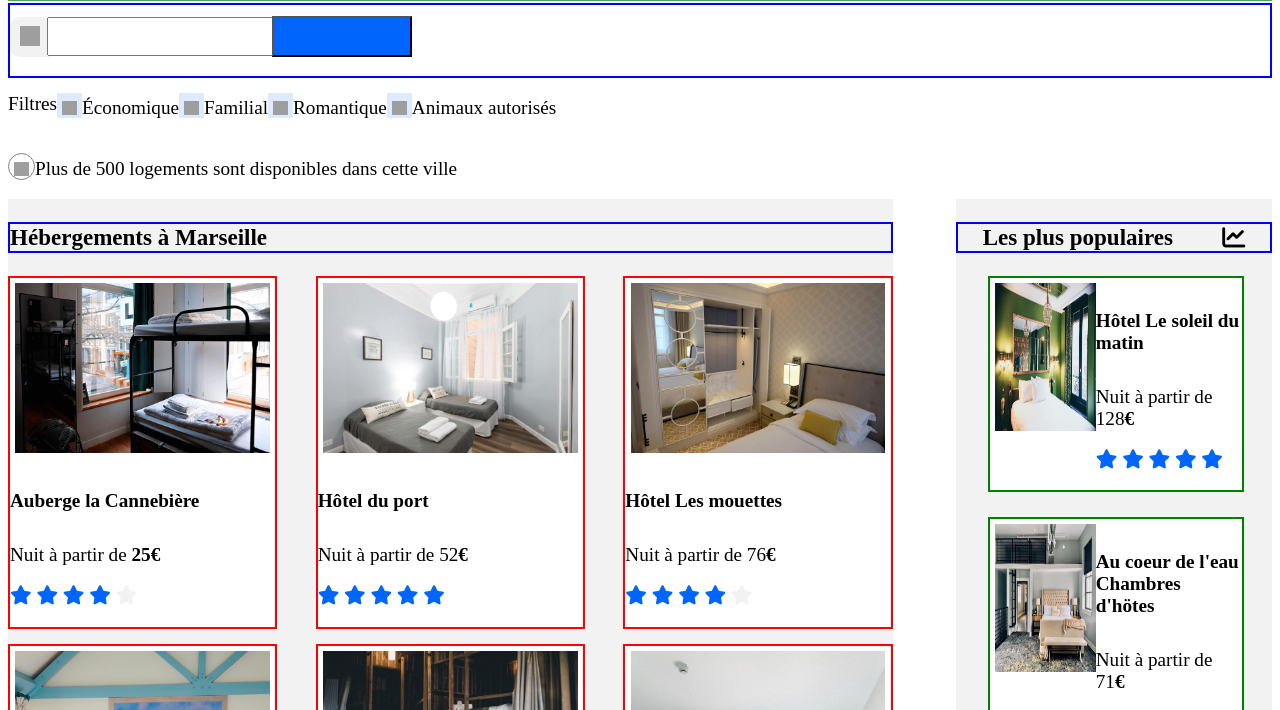
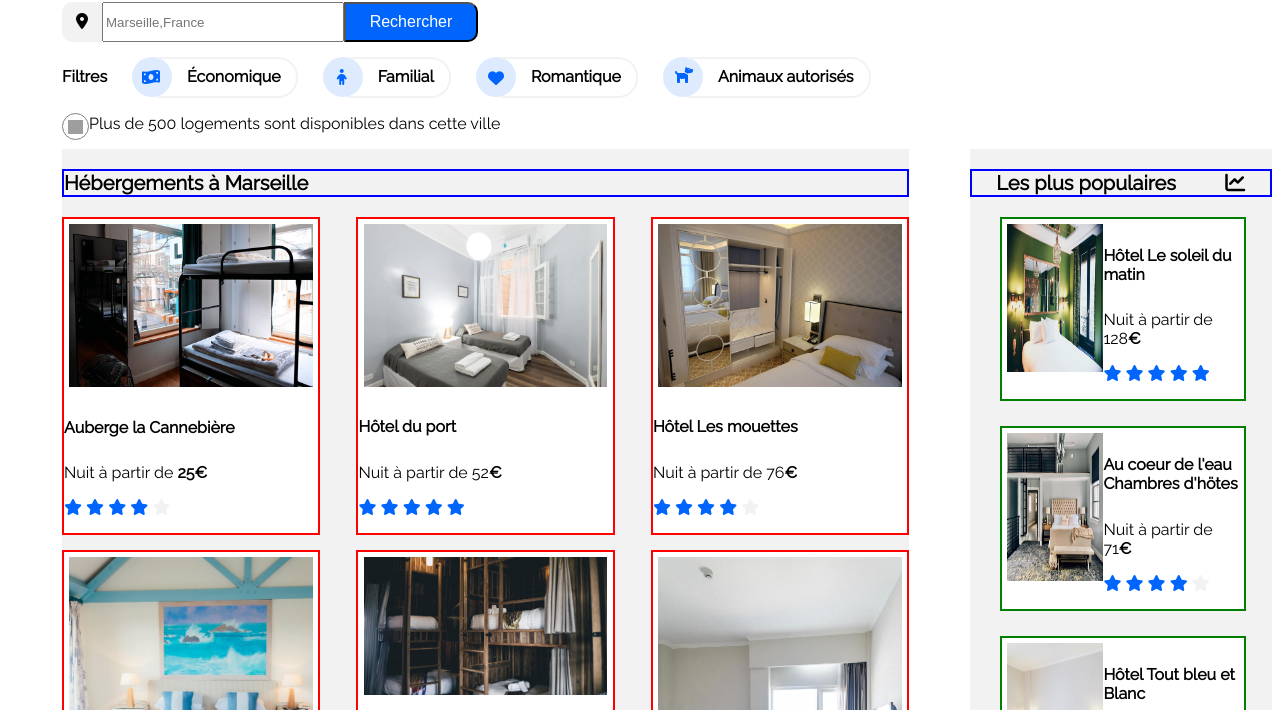
Before and after one commit to Saigia/GianniRaimondo_2_30122020, a plain HTML site: page index.html in a window 1280 px wide. Shown: the part 156-866 px from the top of the page. Drawn offline with Linux system fonts and the light colour scheme; grey boxes are pictures that could not be loaded; a web font is replaced by a local one.

Commit message:
alignement filtre et autre correction

```diff
--- a/css/style.css
+++ b/css/style.css
@@ -1,13 +1,12 @@
-@font-face
+body
 {
-    font-family: 'Raleway';
-    src: url('static/Raleway-Regular.ttf');
+    font-family: 'raleway', sans-serif;
+
 }
 
-body
+header, #hotels, #activites
 {
-    font-family: 'raleway';
-    font-size: 1.2em;
+    padding-left: 54px;
 }
 
 a
@@ -15,9 +14,14 @@ a
     text-decoration: none;
 }
 
+a:hover
+{
+    border-top: 2px solid #0065FC;
+    margin-top: -49px;
+}
+
 #headerligne1
 {
-    border: red 2px solid;
     height: 70px;
     display: flex;
     justify-content: space-between;
@@ -25,7 +29,6 @@ a
 
 #headerligne1d
 {
-    border: blue 2px solid;
     width: 50%;
     display: flex;
     justify-content: flex-end;
@@ -34,12 +37,11 @@ a
 h1
 {
     border: 2px solid blue;
-    font-size: 1.2em;
+    font-size: 20px;
 }
 
 .element
 {
-    border: green 2px solid;
     padding-top: 10px;
     width: 30%;
     text-align: center;
@@ -47,70 +49,66 @@ h1
 
 .ligne3
 {
-    border: 2px solid rgb(87, 160, 87);
-    margin-top: -20px;
+    margin-top: -18px;
 }
 
-#rechercher
+form
 {
-    border: blue 2px solid;
+    margin-top: 19px;
     display: flex;
-    margin-top: -18px;
 }
 
 .mapmarker
 {
     width: 40px;
     height: 40px;
-    text-align: center;
-    margin-top: 12px;
     border-radius: 10px 0 0 10px;
     background-color: #F2F2F2;
 }
 
-.mapmarker0
+#mapmarker
 {
-    width: 50%;
-    height: 50%;
-    margin-top: 0px;
-    padding-top: 9px;
-}
+    position: relative;
+    left: 14px;
+    top: 10px;
 
-.champ
-{
-    height: 25px;
-    margin-bottom: 15px;
-}
-
-.rech
-{
-    color: white;
-    position: absolute;
-    right: 1270px;
-    bottom: 695px;
 }
 .champville
 {
-    width: 220px;
-    height: 33px;
-    margin-top: -20px;
-    margin-left: -3px;
+    width: 234px;
+    height: 34px;
 }
 
-.champ2
+.champrecherche
 {
-    width: 140px;
-    height: 41px;
-    margin-top: -8px;
-    margin-left: -3px;
-    font-size: 1.9em;
+    width: 134px;
+    height: 40px;
+    font-size: 1em;
     background-color: #0065FC;
+    color: white;
+    border-radius: 0 10px 10px 0;
 }
 
 h2
 {
-    font-size: 0.9em;
+    font-size: 16px;
 }
+
+
+
+
+
+
+
+
+
+
+
+
+
+
+
+
 
 #filtres
 {
@@ -119,7 +117,7 @@ h2
 
 .filtres
 {
-    margin-top: 15px;
+    margin-top: 25px;
 }
 
 #eco
@@ -127,20 +125,47 @@ h2
     display: flex;
 }
 
+.titrefiltre
+{
+    border: 2px solid #F2F2F2;
+    border-radius: 0 20px 20px 0;
+    border-left: none;
+    height: 37px;
+    margin-top: 15px;
+    margin-left: -15px;
+}
+
+.title
+{
+    margin-top: 8px;
+    padding-left: 30px;
+    padding-right: 15px;
+}
+
+.title:hover
+{
+    color: rgb(218, 7, 7);
+    text-decoration: underline;
+
+}
+
 .billet
 {
-    width: 25px;
-    height: 20px;
+    width: 40px;
+    height: 35px;
+    border-radius: 20px 20px 20px 20px;
+    margin-left: 25px;
     margin-top: 15px;
     padding-top: 5px;
     background-color: #DEEBFF;
 }
 
-.billet0
+#billet0
 {
-    width: 60%;
-    height: 70%;
-    padding-left: 5px;
+    color: #0065FC;
+    position: relative;
+    left: 10px;
+    top: 6px;
 }
 
 #famille
@@ -150,18 +175,21 @@ h2
 
 .enfant
 {
-    width: 25px;
-    height: 20px;
+    width: 40px;
+    height: 35px;
+    border-radius: 20px 20px 20px 20px;
+    margin-left: 25px;
     margin-top: 15px;
     padding-top: 5px;
     background-color: #DEEBFF;
 }
 
-.enfant0
+#enfant0
 {
-    width: 60%;
-    height: 70%;
-    padding-left: 5px;
+    color: #0065FC;
+    position: relative;
+    left: 14px;
+    top: 6px;
 }
 
 #romantic
@@ -171,18 +199,21 @@ h2
 
 .coeur
 {
-    width: 25px;
-    height: 20px;
+    width: 40px;
+    height: 35px;
+    border-radius: 20px 20px 20px 20px;
+    margin-left: 25px;
     margin-top: 15px;
     padding-top: 5px;
     background-color: #DEEBFF;
 }
 
-.coeur0
+#coeur0
 {
-    width: 60%;
-    height: 70%;
-    padding-left: 5px;
+    color: #0065FC;
+    position: relative;
+    left: 12px;
+    top: 7px;
 }
 
 #pet
@@ -192,24 +223,54 @@ h2
 
 .chien
 {
-    width: 25px;
-    height: 20px;
+    width: 40px;
+    height: 35px;
+    border-radius: 20px 20px 20px 20px;
+    margin-left: 25px;
     margin-top: 15px;
     padding-top: 5px;
     background-color: #DEEBFF;
 }
 
-.chien0
+#chien0
 {
-    width: 60%;
-    height: 70%;
-    padding-left: 5px;
+    color: #0065FC;
+    position: relative;
+    left: 12px;
+    top: 4px;
 }
+
+
+
+
+
+
+
+
+
+
+
+
+
+
+
+
+
+
+
+
+
+
+
+
+
+
 
 #pointinfo
 {
     display: flex;
 }
+
 .info
 {
     width: 25px;
@@ -307,10 +368,12 @@ img             /* A MODIFIER */
     width: 40%;
     height: 148px;
 }
+
 .photo7
 {
     display: flex;
 }
+
 .photo8
 {
     display: flex;
@@ -337,6 +400,7 @@ img             /* A MODIFIER */
 {
     border: yellow 2px solid;
 }
+
 .photoB-C, .photoD, .photoE-F
 {
     margin-left: 4%;
@@ -368,20 +432,16 @@ img             /* A MODIFIER */
 
 
 
-footer
-{
-    background-color: #F2F2F2;
-}
-
 #section1
 {
     display: flex;
     justify-content: space-around;
 }
 
-#pieddepage
+footer
 {
-    font-size: 0.8em;
+    background-color: #F2F2F2;
+    padding-left: 54px;
     display: flex;
     justify-content: space-between;
 }
@@ -390,3 +450,17 @@ h5
 {
     font-size: 1em;
 }
+
+
+
+
+
+
+
+
+à tester !!!!
+balise
+{
+    transform: scale();
+    transform: translate();
+}
--- a/index.html
+++ b/index.html
@@ -5,36 +5,64 @@
         <title>Reservia</title>
         <link rel="stylesheet" href="css/style.css" />
         <link rel="icon" type="image/png" sizes="16x16" href="images/images/logo/Reservia@3x.png">
+        <link rel="preconnect" href="https://fonts.gstatic.com">
+        <link href="https://fonts.googleapis.com/css2?family=Raleway&display=swap" rel="stylesheet">
         <script src="https://kit.fontawesome.com/4b0ab797d2.js" crossorigin="anonymous"></script>
     </head>
+
+
     <body>
         <!--Header 5 lignes-->
         <header>
-            <!--Header ligne 1-->
-           <div id="headerligne1">
-               <div class="elementhl1"><img src="images/images/logo/Reservia.svg" alt="logoreservia"></div>
+
+           <div id="headerligne1"> <!--Header ligne 1-->
+               <div><img src="images/images/logo/Reservia.svg" alt="logoreservia"></div>
                <div id="headerligne1d" class="elementhl1g">
                     <div class="element"><a href="#hébergements">Hébergements</a></div>
                     <div class="element"><a href="#Activités">Activités</a></div>
                     <div class="element"><a href="#S'inscrire">S'inscrire</a></div>
                </div>
            </div>
-           <!--Header ligne 2-->
-           <p><h1>Trouvez votre hébergement pour des vacances de rêve</h1></p>
-           <p class="ligne3">plein centre ville ou en pleine nature</p>
-           <!--Header ligne 3-->
-           <div id="rechercher">
-                <div class="mapmarker"><img src="images/Fonts/map-marker-alt-solid.svg" alt="mapmaker" class="mapmarker0"/></div> <!--Header ligne 3 element 1-->
-                <nav class="champ"> <!--Header ligne 3 element 2-->
-                    <form method="POST" action="traitement.php">
-                        <p><input type="text" name="ville" class="champville"/></p>
-                    </form>
-                </nav>
-                <nav class="bouton"> <!--Header ligne 3 element 3-->
-                    <form method="POST" action="traitement.php">
-                        <p><input type="button" name="rechercher" class="champ2" /><p class="rech">Rechercher</p></p>
-                    </form>
-                </nav>
+
+           <p><h1>Trouvez votre hébergement pour des vacances de rêve</h1></p> <!--Header ligne 2-->
+           <p class="ligne3">En plein centre ville ou en pleine nature</p>
+
+            <form method="POST" action="traitement.php"> <!--Header ligne 3-->
+                <span class="mapmarker"><i id="mapmarker" class="fas fa-map-marker-alt"></i></span> <!--Header ligne 3 element 1-->
+                <input class="champville" type="text" name="ville" placeholder="Marseille,France"/> <!--Header ligne 3 element 2-->
+                <input class="champrecherche" type="submit" value="Rechercher" /> <!--Header ligne 3 element 3-->
+                <!-- <span class="loupe"><i class="fas fa-search"></i></span> -->        <!--pour mode mobile, à parametrer !!!!!!!!!!-->
+            </form>
+
+
+
+
+
+
+
+
+
+
+
+
+           <div id="filtres"> <!--Header ligne 4-->
+               <div class="filtres"><strong>Filtres</strong></div> <!--Header ligne 4 element 1-->
+               <div class="economique" id="eco"> <!--Header ligne 4 element 2-->
+                   <div class="billet"><i id="billet0" class="fas fa-money-bill-wave"></i></div>
+                   <div class="titrefiltre"><p class="title"><strong>Économique</strong></p></div>
+               </div>
+                <div class="familial" id="famille"> <!--Header ligne 4 element 3-->
+                    <div class="enfant"><i id="enfant0" class="fas fa-child"></i></div>
+                   <div class="titrefiltre"><p class="title"><strong>Familial</strong></p></div>
+                </div>
+                <div class="romantic" id="romantic"> <!--Header ligne 4 element 4-->
+                    <div class="coeur"><i id="coeur0" class="fas fa-heart"></i></div>
+                   <div class="titrefiltre"><p class="title"><strong>Romantique</strong></p></div>
+                </div>
+                <div class="pet" id="pet"> <!--Header ligne 4 element 5-->
+                    <div class="chien"><i id="chien0" class="fas fa-dog"></i></div>
+                   <div class="titrefiltre"><p class="title"><strong>Animaux autorisés</strong></p></div>
+                </div>
            </div>
 
 
@@ -42,38 +70,18 @@
 
 
 
-           <!--Header ligne 4-->
-           <div id="filtres">
-               <div class="filtres">Filtres</div> <!--Header ligne 4 element 1-->
-               <div class="economique" id="eco"> <!--Header ligne 4 element 2-->
-                   <div class="billet"><img src="images/Fonts/money-bill-wave-solid.svg" alt="billet" class="billet0"/></div>
-                   <div class="billet1"><p>Économique</p></div>
-               </div>
-                <div class="familial" id="famille"> <!--Header ligne 4 element 3-->
-                    <div class="enfant"><img src="images/Fonts/child-solid.svg" alt="enfant" class="enfant0"/></div>
-                   <div class="enfant1"><p>Familial</p></div>
-                </div>
-                <div class="romantic" id="romantic"> <!--Header ligne 4 element 4-->
-                    <div class="coeur"><img src="images/Fonts/heart-solid.svg" alt="coeur" class="coeur0"/></div>
-                   <div class="coeur1"><p>Romantique</p></div>
-                </div>
-                <div class="pet" id="pet"> <!--Header ligne 4 element 5-->
-                    <div class="chien"><img src="images/Fonts/dog-solid.svg" alt="chien" class="chien0"/></div>
-                   <div class="chien1"><p>Animaux autorisés</p></div>
-                </div>
-           </div>
 
 
 
-           <!--Header ligne 5-->
-           <div id="pointinfo">
+
+           <div id="pointinfo"> <!--Header ligne 5-->
                 <div class="info"><img src="images/Fonts/info-solid.svg" alt="pointinfo" class="info0"/></div> <!--Header ligne 5 element 1-->
                 <div class="info1"><p>Plus de 500 logements sont disponibles dans cette ville</p></div> <!--Header ligne 5 element 2-->
            </div>
         </header>
 
-        <!--Section 1, bloc Hebergement à Marseille + les plus populaires-->
-        <section id="hotels">
+        <section id="hotels"> <!--Section 1, bloc Hebergement à Marseille + les plus populaires-->
+
             <section class="section1" id="hebergement"> <!--Section gauche Hebergement-->
                 <p class="titre1"><h1>Hébergements à Marseille</h1></p>
                 <aside class="six-photos">
@@ -251,7 +259,7 @@
         </section>
 
         <!--footer-->
-        <footer id="pieddepage">
+        <footer>
             <div class="apropos">
                 <h5>A propos</h5>
                 <p>Fonctionnement du site</p>
```
